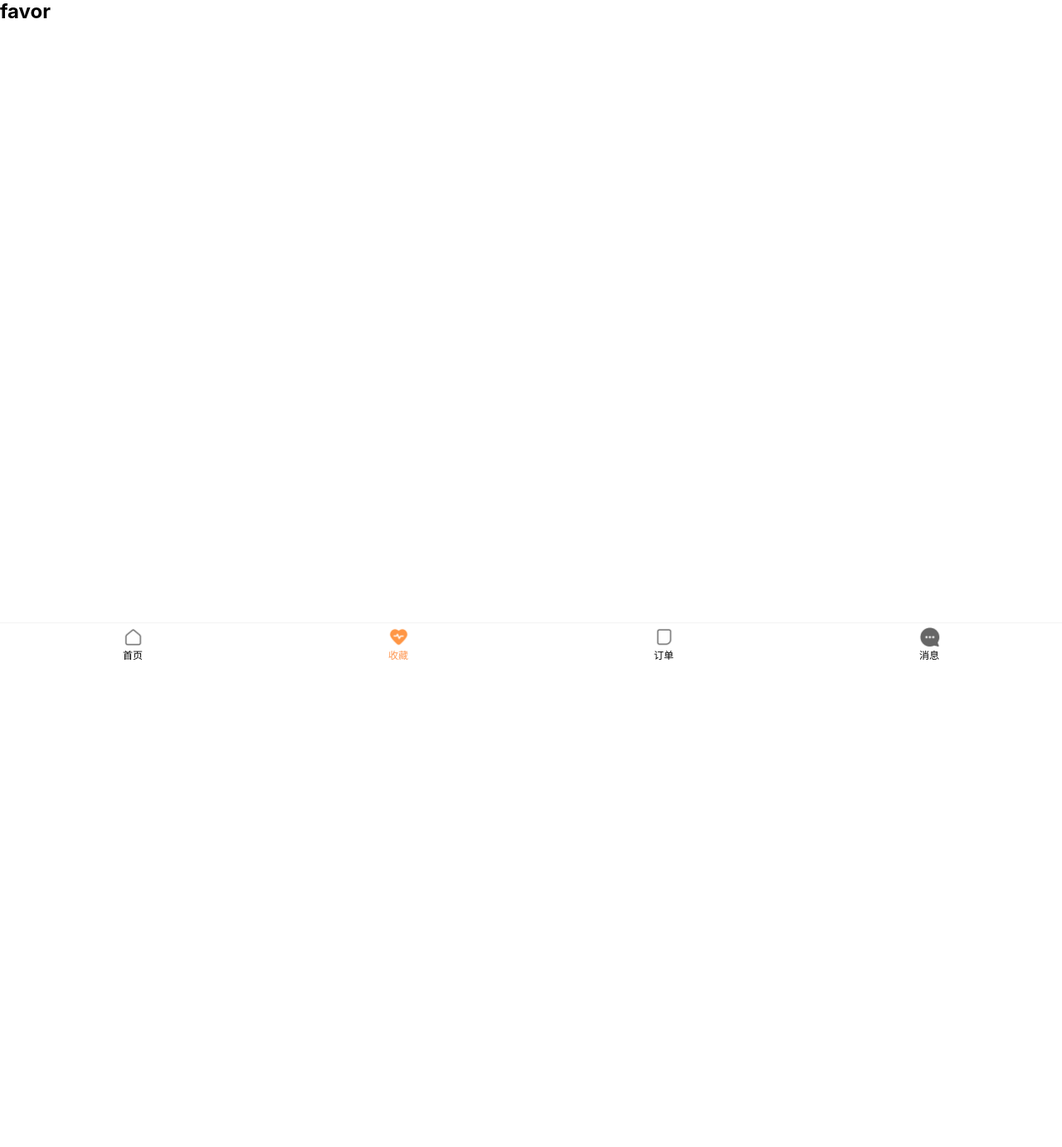
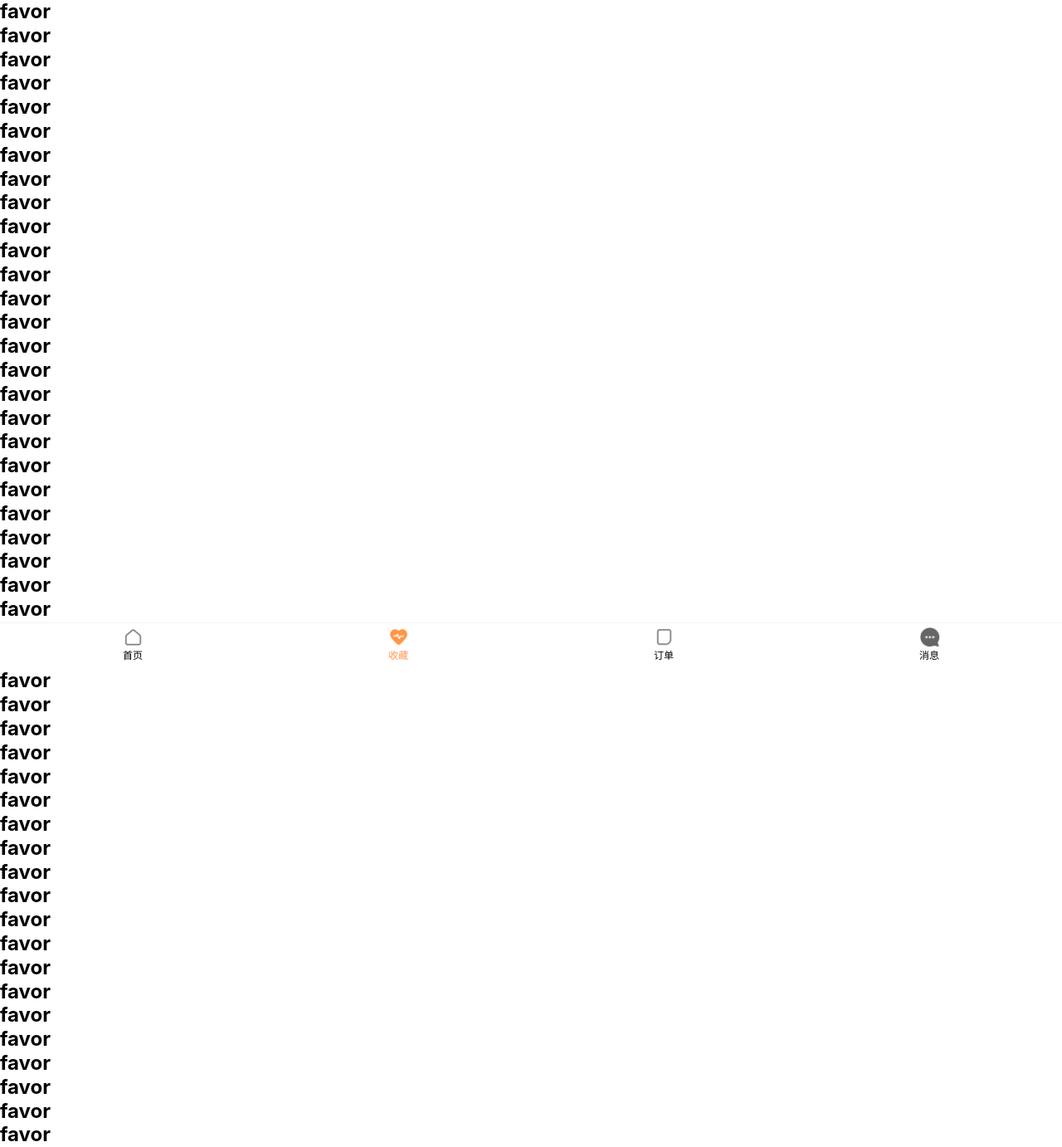
Before and after one commit to luren2/your-trip, a Vue app: page /#/favor in a window 1280 px wide. Shown: the whole page at 83% size. Before the commit the page ends 800 px from the top, so only its background shows below. Built offline with nearby package versions, Linux system fonts and the light colour scheme.

Commit message:
window监听回到home时保留原来滚动位置&&有问题

```diff
--- a/src/hooks/useScroll.js
+++ b/src/hooks/useScroll.js
@@ -11,8 +11,9 @@ export default function useScroll() {
     const scrollHeight = document.documentElement.scrollHeight;
     const clientHeight = document.documentElement.clientHeight;
     // 有误差 取整 精度问题
+    // console.log(scrollTop.value);
+
     if (parseInt(scrollHeight - scrollTop.value) <= clientHeight) {
-      console.log('滚到底部了!!!');
       isReachBottom.value = true;
     }
   }, 100);
--- a/src/views/favor/index.vue
+++ b/src/views/favor/index.vue
@@ -1,9 +1,72 @@
 <template>
   <div class="favor">
+    <h2>favor</h2>
+    <h2>favor</h2>
+    <h2>favor</h2>
+
+    <h2>favor</h2>
+    <h2>favor</h2>
+    <h2>favor</h2>
+    <h2>favor</h2>
+
+    <h2>favor</h2>
+    <h2>favor</h2>
+    <h2>favor</h2>
+    <h2>favor</h2>
+
+    <h2>favor</h2>
+    <h2>favor</h2>
+    <h2>favor</h2>
+    <h2>favor</h2>
+
+    <h2>favor</h2>
+    <h2>favor</h2>
+    <h2>favor</h2>
+    <h2>favor</h2>
+
+    <h2>favor</h2>
+    <h2>favor</h2>
+    <h2>favor</h2>
+    <h2>favor</h2>
+
+    <h2>favor</h2>
+    <h2>favor</h2>
+    <h2>favor</h2>
+    <h2>favor</h2>
+
+    <h2>favor</h2>
+    <h2>favor</h2>
+    <h2>favor</h2>
+    <h2>favor</h2>
+
+    <h2>favor</h2>
+    <h2>favor</h2>
+    <h2>favor</h2>
+    <h2>favor</h2>
+
+    <h2>favor</h2>
+    <h2>favor</h2>
+    <h2>favor</h2>
+    <h2>favor</h2>
+
+    <h2>favor</h2>
+    <h2>favor</h2>
+    <h2>favor</h2>
+    <h2>favor</h2>
+
+    <h2>favor</h2>
+    <h2>favor</h2>
+    <h2>favor</h2>
+    <h2>favor</h2>
+
     <h2>favor</h2>
   </div>
 </template>
 
 <script setup></script>
 
-<style lang="less" scoped></style>
+<style lang="less" scoped>
+.favor {
+  height: 100vh;
+}
+</style>
--- a/src/views/home/index.vue
+++ b/src/views/home/index.vue
@@ -1,5 +1,5 @@
 <template>
-  <div class="home">
+  <div class="home" ref="homeRef">
     <HomeNavBar />
     <div class="banner">
       <img src="@/assets/img/home/banner.webp" alt="" />
@@ -21,7 +21,7 @@ export default {
 </script>
 
 <script setup>
-import { computed, watch } from 'vue';
+import { computed, onActivated, ref, watch } from 'vue';
 import SearchBar from '@/components/SearchBar/index.vue';
 
 import HomeNavBar from './cpns/HomeNavBar.vue';
@@ -56,6 +56,12 @@ watch(isReachBottom, (newValue) => {
 const isShowSearchBar = computed(() => {
   return scrollTop.value >= 350;
 });
+
+// 跳转回home 保留原来的位置
+const homeRef = ref();
+onActivated(() => {
+  window.scrollTo({ top: scrollTop.value });
+});
 </script>
 
 <style lang="less" scoped>
```
